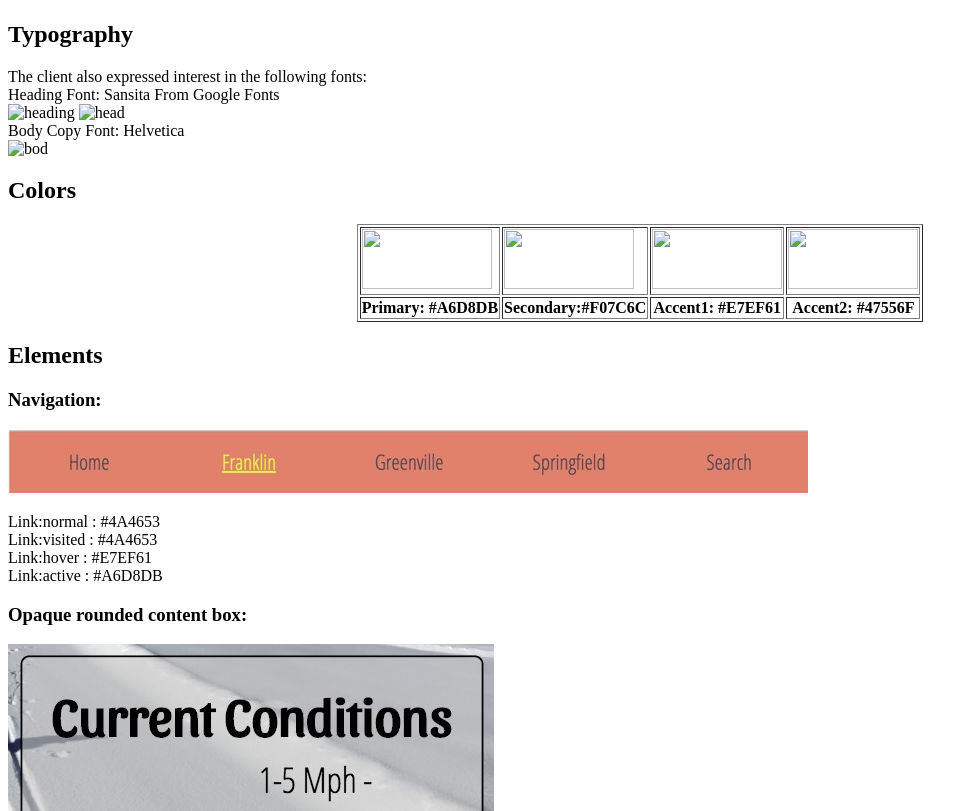
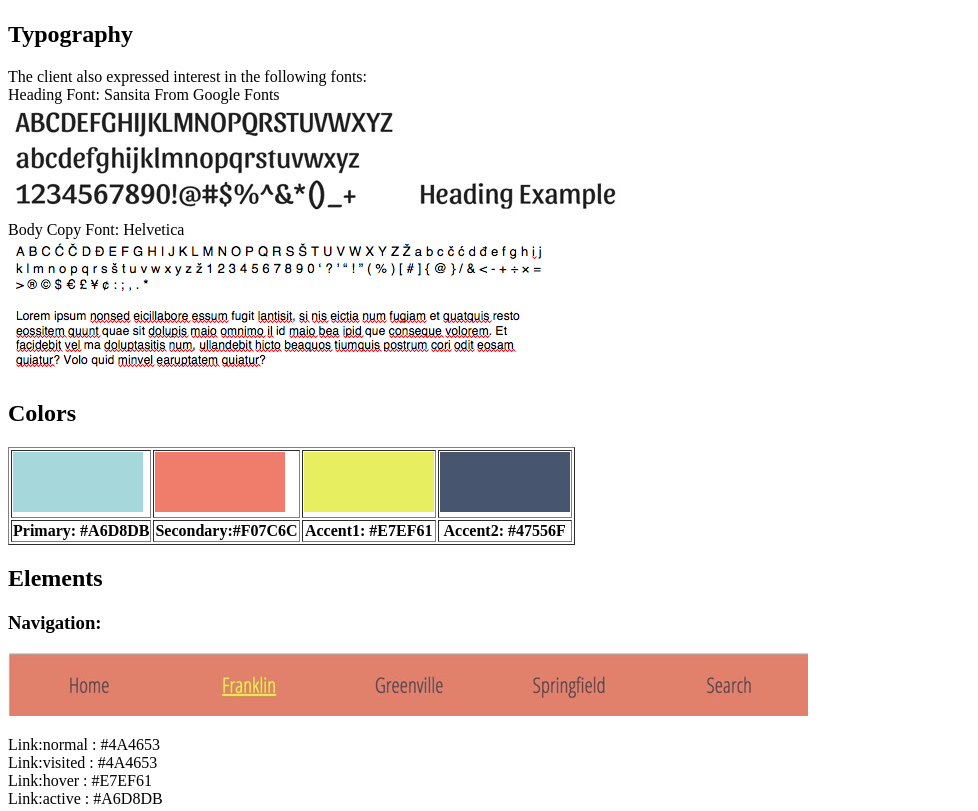
Before and after one commit to crazeforpink/crazeforpink.github.io, a plain HTML site: page weather-site.html in a window 1280 px wide. Shown: the part 2205-3016 px from the top of the page, without its empty margins (0-978 px from the left). Drawn offline with Linux system fonts and the light colour scheme.

Commit message:
kmnljkbhvg

```diff
--- a/weather-site.html
+++ b/weather-site.html
@@ -69,20 +69,20 @@
                 <br>
                 Heading Font: Sansita From Google Fonts
                 <br>
-                <img src="sansita-alphabet.jpg" alt="heading">
-                <img src="sansita-heading.jpg" alt="head">
+                <img src="sanita-alphabet.jpg" alt="heading">
+                <img src="sansita-headline.jpg" alt="head">
                 <br>
                 Body Copy Font: Helvetica
                 <br>
-                <img src="helvetica-alphabet.jpg" alt="bod">
+                <img src="helvetica-alphabet.png" alt="bod">
             </p>
     <h2>Colors</h2>
-            <table border="1" align="center">
+            <table border="1">
                 <tr>
-                    <td><img src="primary-swatch.jpeg" alt=""  height=60 width=130></td>
-                    <td><img src="secondary-swatch.jpeg" alt=""  height=60 width=130></td>
-                    <td><img src="accent1-swatch.jpeg" alt=""  height=60 width=130></td>
-                    <td><img src="accent2-swatch.jpeg" alt="" height=60 width=130></td>
+                    <td><img src="primary-swatch.png" alt=""  height=60 width=130></td>
+                    <td><img src="secondary-swatch.png" alt=""  height=60 width=130></td>
+                    <td><img src="accent1-swatch.png" alt=""  height=60 width=130></td>
+                    <td><img src="accent2-swatch.png" alt="" height=60 width=130></td>
                 </tr>
                 <tr>
                     <th>Primary: #A6D8DB</th>
@@ -109,7 +109,7 @@
             </p>
             <h2>Wireframes</h2>
             <h3>Small screen</h3>
-            <img src="wireframe-sm.jpg" alt="smallframe"><br>
+            <img src="wireframe-sm.png" alt="smallframe"><br>
             <h3>Larger screen</h3>
             <img src="wireframe-lg.jpg" alt="largeframe">
         </main>
```
